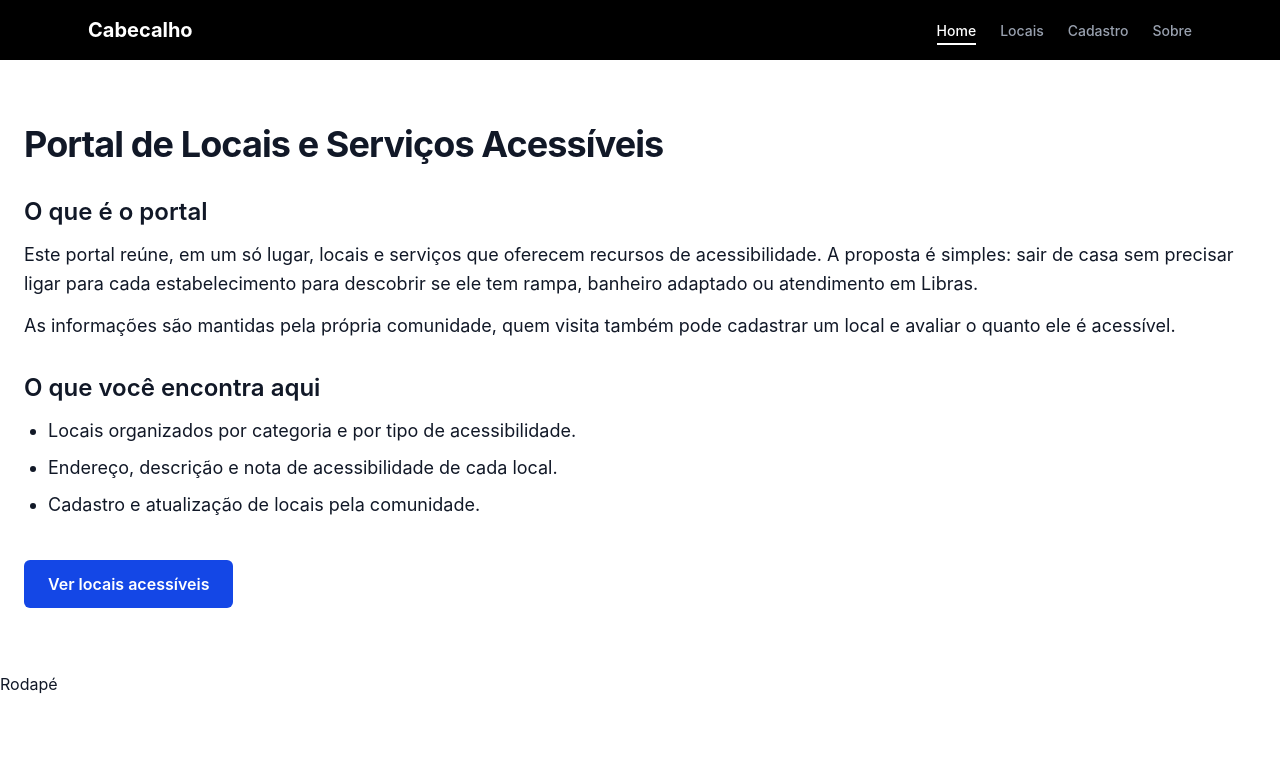
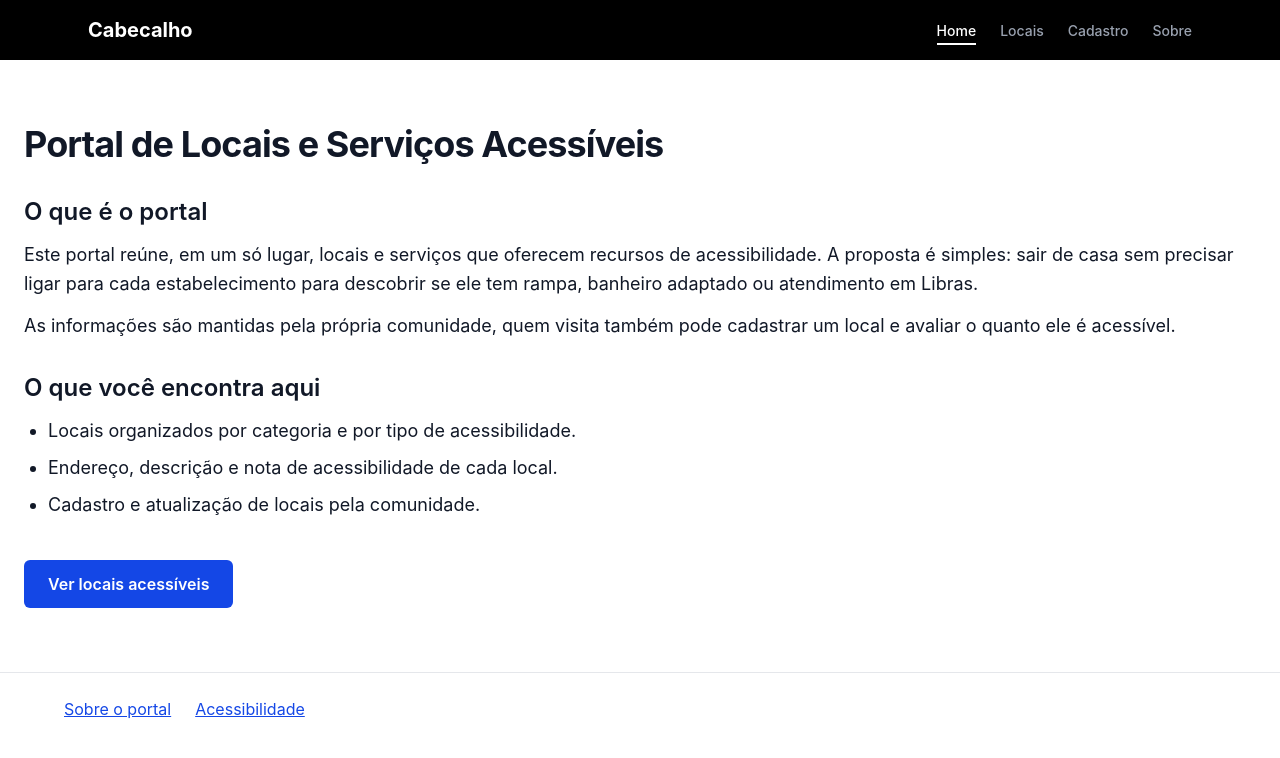
Before and after one commit to 1TDSPY-26/portal-locais-acessiveis, a React (Vite) app: page / in a window 1280 px wide. Shown: the top 758 px of the page. Built offline with nearby package versions, Linux system fonts and the light colour scheme; no server answers.

Commit message:
fix: adicionar destinos institucionais validos ao rodape

```diff
--- a/src/components/Footer/Footer.tsx
+++ b/src/components/Footer/Footer.tsx
@@ -1,8 +1,22 @@
-export default function Rodape(){
+import { Link } from 'react-router-dom'
 
-   return(
-      <footer>
-         <h2>Rodapé</h2>
-      </footer>
-   )
+export default function Rodape() {
+  return (
+    <footer className="border-t border-gray-200 px-4 py-6">
+      <nav aria-label="Links institucionais" className="mx-auto max-w-6xl">
+        <ul className="flex flex-wrap gap-x-6 gap-y-2">
+          <li>
+            <Link to="/sobre" className="rounded text-blue-700 underline focus-visible:outline focus-visible:outline-2 focus-visible:outline-offset-2 focus-visible:outline-blue-700">
+              Sobre o portal
+            </Link>
+          </li>
+          <li>
+            <Link to="/acessibilidade" className="rounded text-blue-700 underline focus-visible:outline focus-visible:outline-2 focus-visible:outline-offset-2 focus-visible:outline-blue-700">
+              Acessibilidade
+            </Link>
+          </li>
+        </ul>
+      </nav>
+    </footer>
+  )
 }
```
